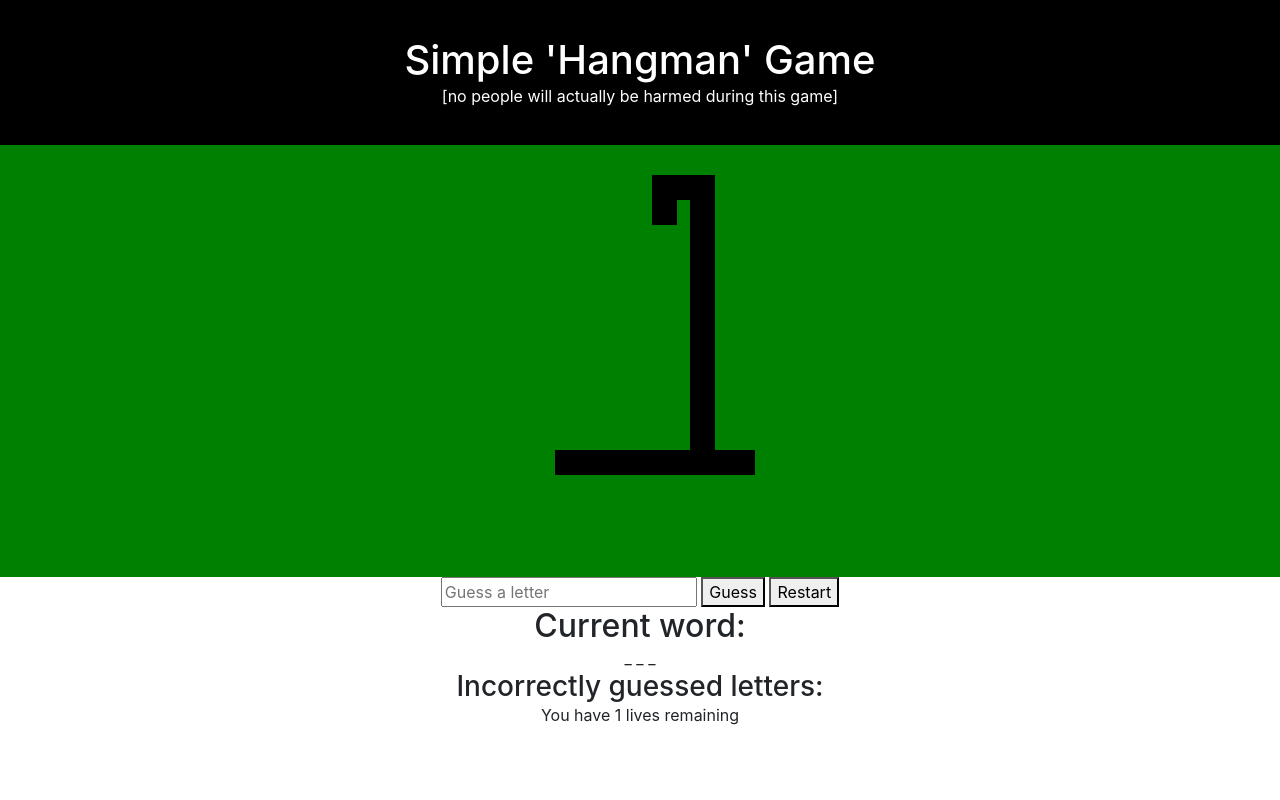
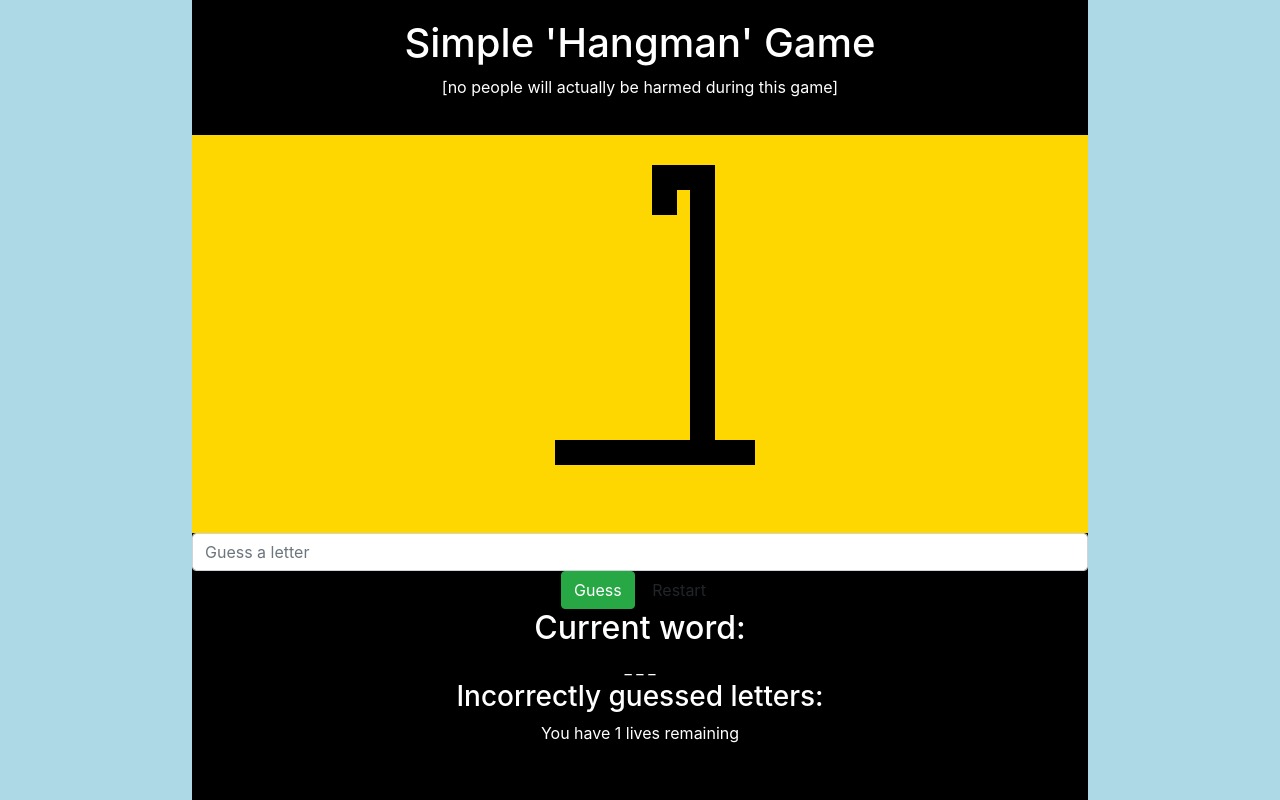
Before and after one commit to Nico83code/HangmanGame, a website: page index.html in a window 1280 px wide. Drawn offline with nearby package versions, Linux system fonts and the light colour scheme.

Commit message:
Bootstrap

```diff
--- a/css/hangman.css
+++ b/css/hangman.css
@@ -1,25 +1,27 @@
-body, h1, h2, h3, p {
-  margin: 0;
+body {
+  background-color: lightblue;
 }
 
 .grid-container {
   display: grid;
   height: 100vh;
+  width: 70vw;
+  margin: 0 auto;
   text-align: center;
   grid-template-rows: auto auto auto;
-  background-color: green;
+  background-color: gold;
+  color: white;
 }
 
 .grid-header {
   background-color: black;
-  color: white;
   display: flex;
   flex-direction: column;
   justify-content: center;
 }
 
 .grid-footer {
-  background-color: white;
+  background-color: black;
 }
 
 .container {
--- a/index.html
+++ b/index.html
@@ -44,9 +44,14 @@
           <p>The chosen word was: <span></span></p>
         </div>
 
-        <input type="text" placeholder="Guess a letter" maxlength="1" />
-        <button class="guess">Guess</button>
-        <button class="restart">Restart</button>
+        <input
+          type="text"
+          class="form-control"
+          placeholder="Guess a letter"
+          maxlength="1"
+        />
+        <button class="guess btn btn-success">Guess</button>
+        <button class="restart btn btn-fail">Restart</button>
         <h2>Current word:</h2>
         <div class="the_word">_ _ _ _ _</div>
         <h3>Incorrectly guessed letters:</h3>
```
